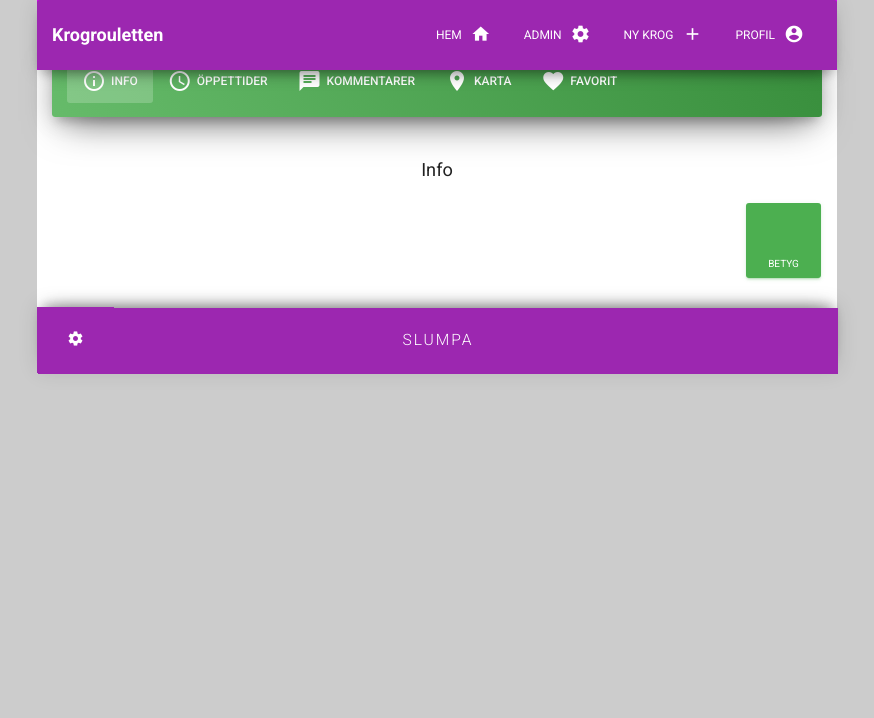
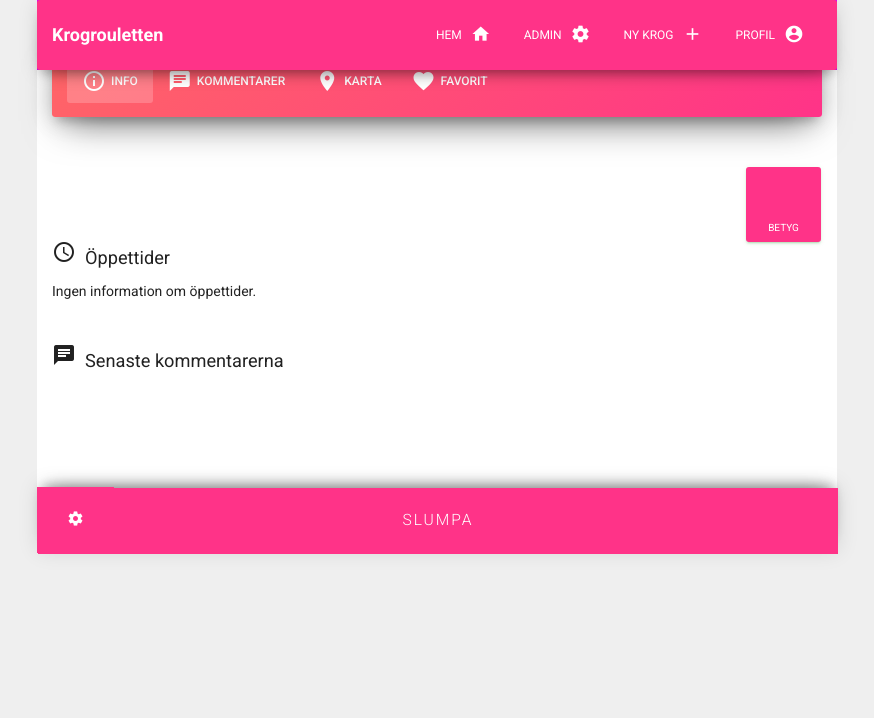
Before and after one commit to seppaleinen/krog-rouletten, a Flask app: page /details/1 in a window 1280 px wide. Shown: the top 718 px of the page, without its empty margins (203-1077 px from the left). Run offline with Flask 2, Linux system fonts and the light colour scheme; data that the repository does not hold is empty; some libraries are stand-ins or nearby versions.

Commit message:
alex best of

```diff
--- a/frontend/webapp/src/main/webapp/application/static/css/material-kit.css
+++ b/frontend/webapp/src/main/webapp/application/static/css/material-kit.css
@@ -33,7 +33,7 @@
 /* SHADOWS */
 /* Shadows (from mdl http://www.getmdl.io/) */
 body {
-  background-color: #CCCCCC;
+  background-color: #efefef;
 }
 body.inverse {
   background: #333333;
--- a/frontend/webapp/src/main/webapp/application/templates/base/_base.html
+++ b/frontend/webapp/src/main/webapp/application/templates/base/_base.html
@@ -20,7 +20,27 @@
           integrity="sha384-1q8mTJOASx8j1Au+a5WDVnPi2lkFfwwEAa8hDDdjZlpLegxhjVME1fgjWPGmkzs7" crossorigin="anonymous">
     <link href="/static/css/material-kit.css" rel="stylesheet"/>
     <style>
-		.spinner {
+    .header-success{
+      background: linear-gradient(135deg, rgb(255,102,102) 0%,rgb(255,51,136) 100%) !important;
+      }
+      #betyg-button{
+        background: rgb(255,51,136);
+
+      }
+      .btn-primary{
+        background: rgb(255,51,136) !important;
+      }
+       .navbar{
+         background: rgb(255,51,136) !important;
+       }
+       .modal-backdrop{
+         display: none;
+       }
+      #blur{
+        -webkit-filter: blur(50px); /* Safari 6.0 - 9.0 */
+   filter: blur(50px);
+      }
+    .spinner {
 			width: 40px;
 			height: 40px;
 			background-color: #333;
@@ -52,8 +72,35 @@
 			#topbar_1	{
 			display:none;
 			}
+      .text_labels	{
+      display:none;
+      }
+      #first-picture {
+        width:100%;
+
+
+      }
+
+      #first-picture-outer{
+        max-height: 280px;
+      }
+      #slumpa_1{
+          width: 80% !important; padding-left: 25%;
+          box-shadow:0 0 0 0 !important;
+      }
+      #settings_1{
+          box-shadow:0 0 0 0 !important;
+      }
+      #bottombar_1{
+          box-shadow: 0 -10px 20px -12px rgba(0, 0, 0, 0.42), 0 -3px 20px 0px rgba(0, 0, 0, 0.12), 0 -8px 10px -5px rgba(0, 0, 0, 0.2) !important;
+          width: 100% !important; z-index: 80 !important;
+          .btn.btn-primary, .navbar .navbar-nav > li > a.btn.btn-primary {box-shadow: 0 0 0 0 ;
+
+          }
+
+      }
 			}
-			@media (min-width:768px){
+        @media (min-width:768px){
 				#bottombar_1	{
 				display:none;
 				}
@@ -77,6 +124,7 @@
 							box-shadow: 0 0 0 0 !important;
 				}
 				}
+
 			</style>
 </head>
 
--- a/frontend/webapp/src/main/webapp/application/templates/base/header.html
+++ b/frontend/webapp/src/main/webapp/application/templates/base/header.html
@@ -65,8 +65,9 @@
 
 <!-- end navbar -->
 <!-- Navbar Transparent -->
-<nav id="bottombar_1" class="navbar navbar-primary" style="position:fixed; bottom:-28px; right:0px; z-index:100; width:auto; box-shadow: 0 0 0 0 !important; border-radius:5px;">
-    <div class="container" style="width:auto;max-width:400px;">
+<nav id="bottombar_1" class="navbar navbar-primary" style="position:fixed;  bottom:-28px; right:0px; z-index:100; width:auto; border-radius:0px; ">
+    <div class="container" style="width:100%;">
+
         <div class="collapse navbar-collapse"  style="text-align:right;" id="example-navbar-transparent1">
             <ul class="nav navbar-nav navbar-right">
                 <li>
--- a/frontend/webapp/src/main/webapp/application/templates/index.html
+++ b/frontend/webapp/src/main/webapp/application/templates/index.html
@@ -15,7 +15,7 @@
 <div style="padding:10%; text-align:center;">
     <h1>Välkommen!</h1>
     <br/>
-    <h3>Tryck för att starta
+    <h3>Tryck för att starta!
         <br/>
         <br/>
         <i class="material-icons" style="font-size:300%; margin-left:80px;" >arrow_downwards</i>
--- a/frontend/webapp/src/main/webapp/application/templates/krog.html
+++ b/frontend/webapp/src/main/webapp/application/templates/krog.html
@@ -31,18 +31,26 @@
                 {% for photo in data.photos %}
                 <!-- Set first photo as active photo -->
                 {% if loop.first %}
-                <div class="item active">
-                    <img src="{{ photo }}" alt="Awesome Image" style="margin-left: auto;margin-right: auto;">
-                    <div class="carousel-caption">
+                <div class="item active" id="first-picture-outer" >
+                    <img src="{{ photo }}" id="first-picture" alt="Awesome Image" style="margin-left: auto;margin-right: auto;">
+
+                    <div class="carousel-caption" style=" height:100%; right:0% !important; left:0% !important; bottom: 0px !important; width:100%; background: linear-gradient(to bottom, rgba(0,0,0,0) 0%,rgba(0,0,0,0) 13%,rgba(0,0,0,0.5) 100%);">
+<div class="carousel-caption" >
                         <h2 style="font-weight:400;">{{ data.namn }}</h2>
+                      </div>
                     </div>
+
                 </div>
                 {% else %}
                 <div class="item">
                     <img src="{{ photo }}" alt="Awesome Image" style="margin-left: auto;margin-right: auto;">
-                    <div class="carousel-caption">
+
+
+                  <!--  <div class="carousel-caption">
                         <h2>{{ data.namn }}</h2>
-                    </div>
+                    </div>  -->
+
+
                 </div>
                 {% endif %}
                 {% endfor %}
@@ -70,28 +78,28 @@
                 <ul class="nav nav-tabs" data-tabs="tabs">
                     <li class="active">
                         <a href="#profile" data-toggle="tab">
-                            <i class="material-icons">info_outline</i><span id="text_label_info">Info</span>
+                            <i class="material-icons">info_outline</i><span class="text_labels" id="text_label_info">Info</span>
                         </a>
                     </li>
+                    <!--<li>
+                        <a href="#tider" data-toggle="tab">
+                            <i class="material-icons">schedule</i><span class="text_labels" id="text_label_hours">Öppettider</span>
+                        </a>
+                    </li>-->
                     <li>
-                        <a href="#tider" data-toggle="tab">
-                            <i class="material-icons">schedule</i><span id="text_label_hours">Öppettider</span>
-                        </a>
-                    </li>
-                    <li>
-                        <a href="#messages" data-toggle="tab">
-                            <i class="material-icons">chat</i><span id="text_label_comments">Kommentarer</span>
+                        <a href="#messages">
+                            <i class="material-icons">chat</i><span class="text_labels" id="text_label_comments">Kommentarer</span>
                         </a>
                     </li>
                     <li>
                         <a href="#karta" data-toggle="modal" data-target="#KartModal">
-                            <i class="material-icons">location_on</i><span id="text_label_map">Karta</span>
+                            <i class="material-icons">location_on</i><span class="text_labels" id="text_label_map">Karta</span>
                         </a>
 
                     </li>
                     <li>
                         <a href="#" data-toggle="tab">
-                            <i class="material-icons">favorite</i><span id="text_labels">Favorit</span>
+                            <i class="material-icons">favorite</i><span class="text_labels" id="text_labels_favourite">Favorit</span>
                         </a>
                     </li>
                 </ul>
@@ -101,48 +109,69 @@
     <div class="content">
         <div class="tab-content text-center" style="margin-bottom:70px;">
             <div class="tab-pane active" id="profile">
-                <h4 style="text-align:center; font-weight:400;">Info</h4>
+                <!-- Profil -->
 
 
-                <button type="button" class="btn btn-xs btn-default btn-success" style="margin-left:12px; height:75px !important;width:75px !important; float:right; clear: both;"><b style="font-size:300%; font-weight:400;">{{ data.betyg }}</b><br/>BETYG</button>
+                <button type="button" id="betyg-button" class="btn btn-xs btn-default btn-success" style="margin-left:12px; height:75px !important;width:75px !important; float:right; clear: both;"><b style="font-size:300%; font-weight:400;">{{ data.betyg }}</b><br/>BETYG</button>
+
+                <h4 style="text-align:left !important; font-weight:400;">
+                    {{ data.beskrivning }}
+                </h4>
+                <p class="text-muted"style="text-align:left !important;">
+                    {{ data.adress }}
+</br></br>
+
                 {% for type in data.bar_types %}
-                    <button type="button" class="btn btn-xs btn-primary" style="margin-left:12px; margin-right:2px; height:20px !important; width:85px !important; float:right; clear: both;">{{ type }}</button>
+
+                <span style=" border-radius: 4px; background: #999999; padding: 5px; color:white;"># {{ type }}</span>
                 {% endfor %}
 
-                <p style="text-align:center !important; font-weight:400;">
-                    {{ data.beskrivning }}
-                </p>
-                <p class="text-muted"style="text-align:center !important;">
-                    {{ data.adress }}
-                </p>
-            </div>
-            <div class="tab-pane" id="tider">
-                <h4 style="font-weight:400;">Öppettider</h4>
-                <p style="text-align:center !important; font-weight:400;">
+</p></br>
+                <!-- Öppettider -->
+                <h4 style="text-align:left !important; font-weight:400;"><i class="material-icons">schedule</i>&nbsp;&nbsp;Öppettider</h4>
+                <p style="text-align:left !important; font-weight:400;">
                     {% for opening_hour in data.oppet_tider %}
                         {{ opening_hour }} <br/>
                     {% else %}
                         Ingen information om öppettider.
                     {% endfor %}
                 </p>
-            </div>
-            <div class="tab-pane" id="messages">
-                <h4 style="font-weight:400;">Kommentarer</h4>
+</br>
+
+                <!-- Kommentarer -->
+                <h4 id="messages" style="font-weight:400; text-align:left !important;"><i class="material-icons">chat</i>&nbsp;&nbsp;Senaste kommentarerna</h4>
                 <table class="table" style="text-align:left !important;">
-                    <tbody>
+
                     {% for review in data.reviews %}
-                        <tr>
-                            <td>{{ review.comment }}</td>
-                            <td class="td-actions text-right">{{ review.author_name }}</td>
-                        </tr>
+                        <div style="color:white !important;background: linear-gradient(135deg, rgba(51,196,255,1) 0%,rgba(102,147,255,1) 100%); border-radius: 6px; padding 20px; margin:26px;">
+                            <div style="padding:20px;text-align:left !important;">{{ review.comment }}</br>
+                            <div style="padding:20px;padding-bottom:0px;text-align:right !important;"><span style="line-height:200%;">
+                            - {{ review.author_name }}</span></div>
+                            </div>
+                        </div>
                     {% endfor %}
-                    </tbody>
+
+
+                    <div style="background:#efefef; border-radius: 6px;">
+
+
+                    </div>
                 </table>
                 <!--
                 <p style="text-align:left !important; font-weight:400;">Kommentera:</p>
                 <textarea class="form-control" placeholder="Skriv en kommentar" style="margin-top:-26px !important;" rows="3"></textarea>
                 <button type="button" class="btn btn-primary">Skicka</button>
                 -->
+
+
+            </div>
+            <div class="tab-pane" id="tider">
+
+
+
+            </div>
+            <div class="tab-pane" >
+
             </div>
             <div class="tab-pane" id="karta">
                 <p>Karta</p>
@@ -165,8 +194,8 @@
             </div>
 
 
-            <div class="modal-footer">
-                <button type="button" class="btn btn-default btn-default" data-dismiss="modal">Stäng</button>
+            <div class="modal-footer" style="padding:16px !important;">
+                <button type="button" class="btn btn-default btn-default" style="margin 16px !important;" data-dismiss="modal">Stäng</button>
             </div>
         </div>
     </div>
```
